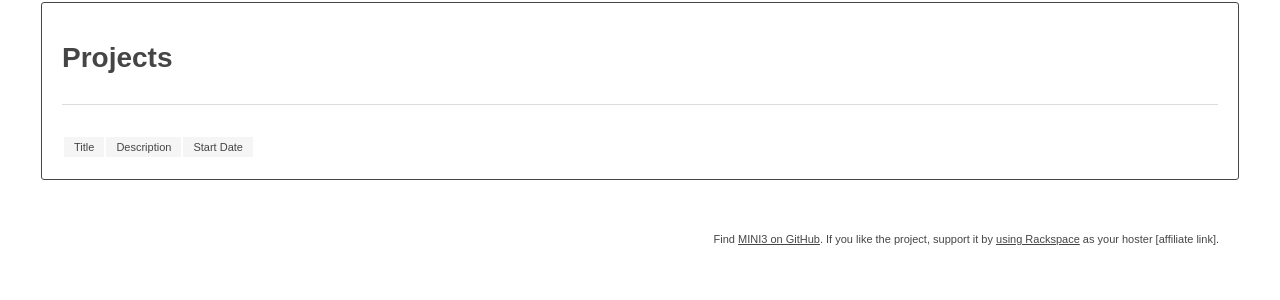
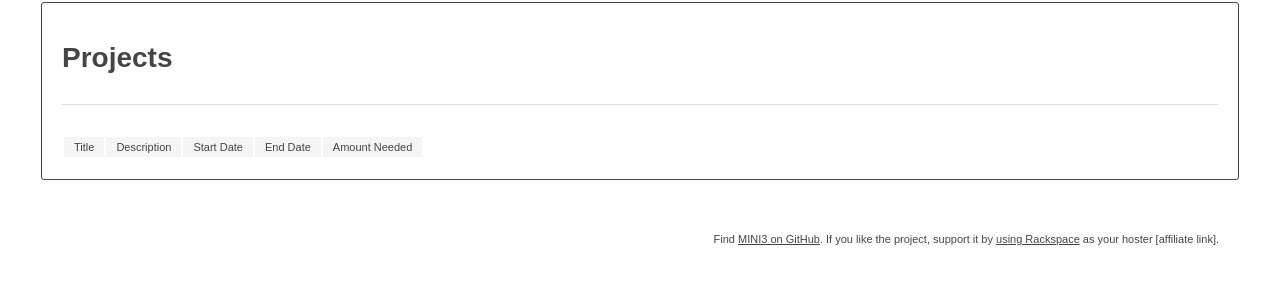
Before and after one commit to yichenshen/cs2102-group50, a PHP site: page /projects in a window 1280 px wide. Shown: the part 303-603 px from the top of the page. Run offline with PHP 8.4, Linux system fonts and the light colour scheme; data that the repository does not hold is empty; some libraries are stand-ins or nearby versions.

Commit message:
Add more attributes to projects index
Signed-off-by: Shen Yichen <2007.yichen@gmail.com>

```diff
--- a/application/view/projects/index.php
+++ b/application/view/projects/index.php
@@ -9,14 +9,18 @@
         <td>Title</td>
         <td>Description</td>
         <td>Start Date</td>
+        <td>End Date</td>
+        <td>Amount Needed</td>
       </tr>
       </thead>
       <tbody>
       <?php foreach ($projects as $project) { ?>
         <tr>
           <td><?php echo htmlspecialchars($project->title) ?></td>
-            <td><?php echo htmlspecialchars($project->description)?></td>
-            <td><?php echo htmlspecialchars($project->start_date)?></td>
+          <td><?php echo htmlspecialchars($project->description) ?></td>
+          <td><?php echo htmlspecialchars($project->start_date) ?></td>
+          <td><?php echo htmlspecialchars($project->end_date) ?></td>
+          <td><?php echo htmlspecialchars($project->amount) ?></td>
         </tr>
       <?php } ?>
       </tbody>
```
Lines whose indentation alone changed are shown as unchanged.
